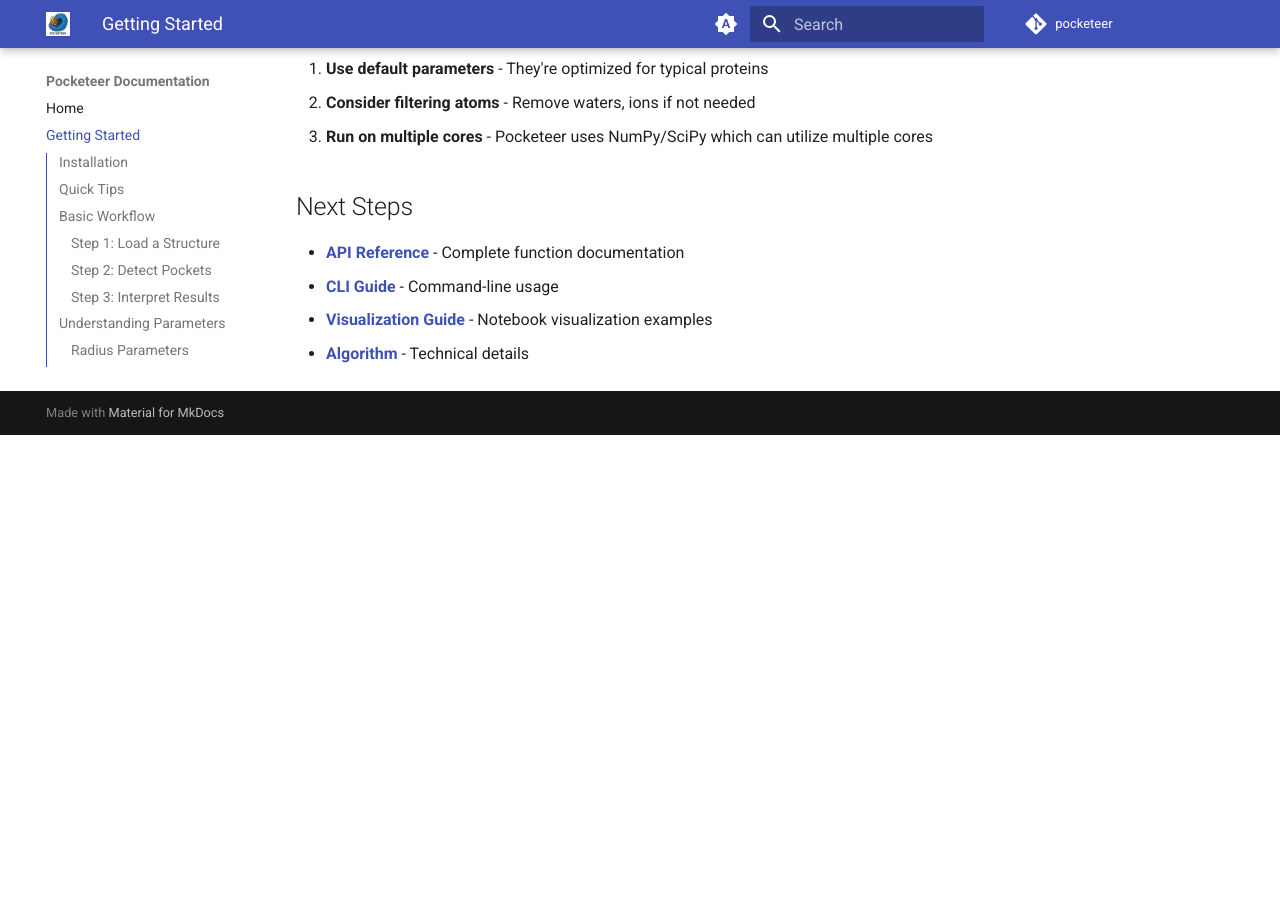
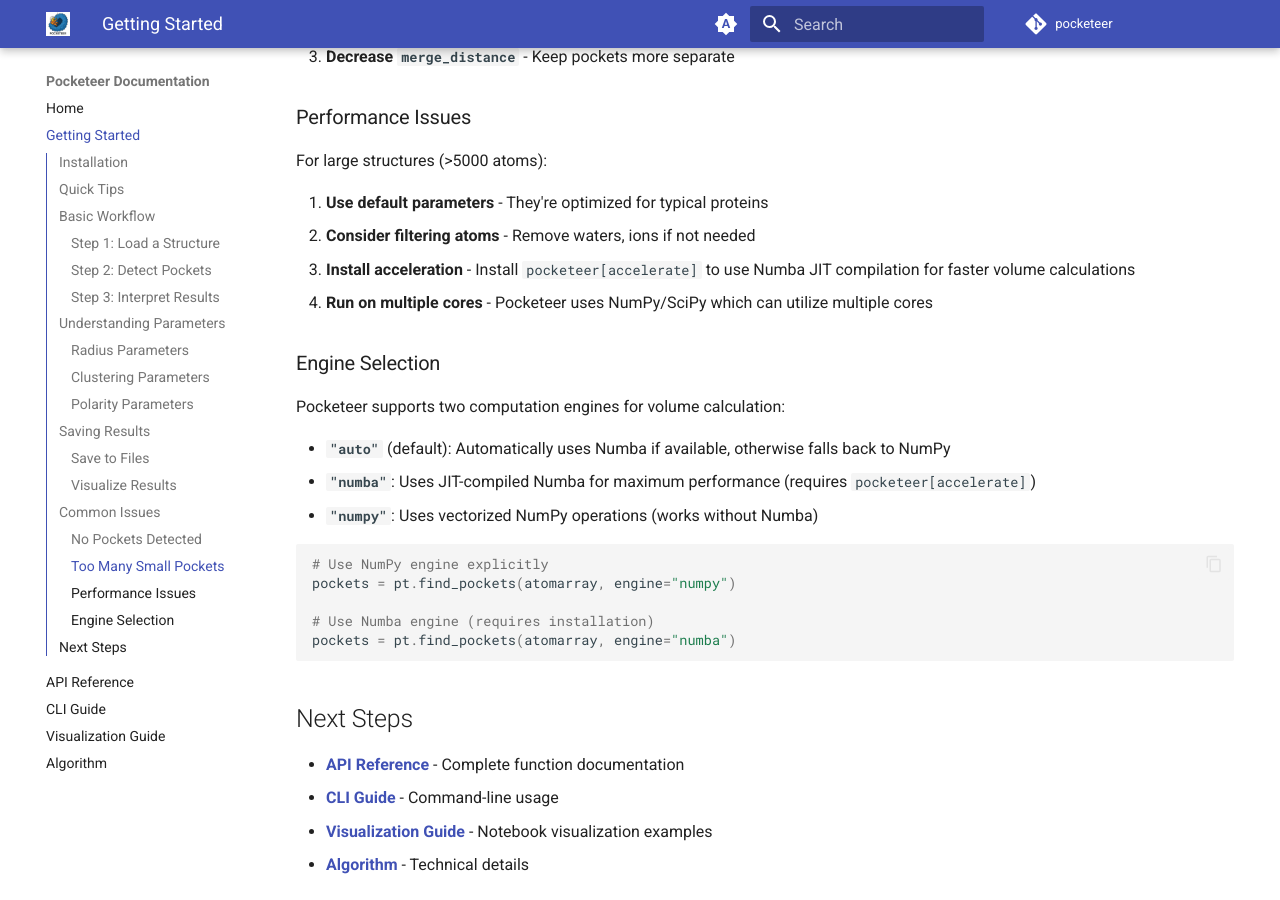
Before and after one commit to cch1999/pocketeer, an MkDocs documentation site: the page built from docs/getting-started.md, in a window 1280 px wide and 900 px high, scrolled down 4139 px. Built offline with MkDocs 1.6.1 and Material for MkDocs 9.7.7, drawn with Linux system fonts in a browser that asks for light colours; comment, search, counter and statistics services are not loaded; before the commit the page ends 4574 px from its top, so only the background shows below that; some of the changed text lies outside the part shown.

Commit message:
docs: update installation instructions and engine options for acceleration
- Added instructions for installing Pocketeer with acceleration using Numba JIT compilation.
- Updated documentation to reflect the new engine parameter options for volume calculations, including details on using 'numba' and 'numpy'.
- Clarified installation commands for extra dependencies, ensuring users can easily access acceleration and visualization features.

````diff
--- a/docs/getting-started.md
+++ b/docs/getting-started.md
@@ -5,7 +5,12 @@
 ## Installation
 
 ```bash
-pip install pocketeer
+pip install pocket```
+
+Install with acceleration (Numba JIT compilation for faster volume calculations):
+
+```bash
+pip install pocketeer[accelerate]
 ```
 
 Install with notebook viewer:
@@ -20,11 +25,12 @@
 uv add pocketeer
 ```
 
-Install with extra dependencies, e.g. for notebook/visualization support:
+Install with extra dependencies, e.g. for acceleration and visualization:
 
 ```bash
+uv add 'pocketeer[accelerate]'
 uv add 'pocketeer[vis]'
-uv add 'pocketeer[dev, vis]'
+uv add 'pocketeer[dev, vis, accelerate]'
 ```
 
 ## Quick Tips
@@ -69,6 +75,7 @@
     min_spheres=30,      # Minimum spheres per pocket cluster
     merge_distance=2.5,  # Distance threshold for clustering
     sasa_threshold=25.0,  # SASA threshold for buried spheres (Å²)
+    engine="numba",      # Use Numba for faster volume calculation (requires pocketeer[accelerate])
 )
 
 print(f"Found {len(pockets)} pockets")
@@ -180,7 +187,24 @@
 
 1. **Use default parameters** - They're optimized for typical proteins
 2. **Consider filtering atoms** - Remove waters, ions if not needed
-3. **Run on multiple cores** - Pocketeer uses NumPy/SciPy which can utilize multiple cores
+3. **Install acceleration** - Install `pocketeer[accelerate]` to use Numba JIT compilation for faster volume calculations
+4. **Run on multiple cores** - Pocketeer uses NumPy/SciPy which can utilize multiple cores
+
+### Engine Selection
+
+Pocketeer supports two computation engines for volume calculation:
+
+- **`"auto"`** (default): Automatically uses Numba if available, otherwise falls back to NumPy
+- **`"numba"`**: Uses JIT-compiled Numba for maximum performance (requires `pocketeer[accelerate]`)
+- **`"numpy"`**: Uses vectorized NumPy operations (works without Numba)
+
+```python
+# Use NumPy engine explicitly
+pockets = pt.find_pockets(atomarray, engine="numpy")
+
+# Use Numba engine (requires installation)
+pockets = pt.find_pockets(atomarray, engine="numba")
+```
 
 ## Next Steps
 
````
Also changed, not shown: README.md (+10 -2 lines), docs/index.md (+9 -2 lines).
